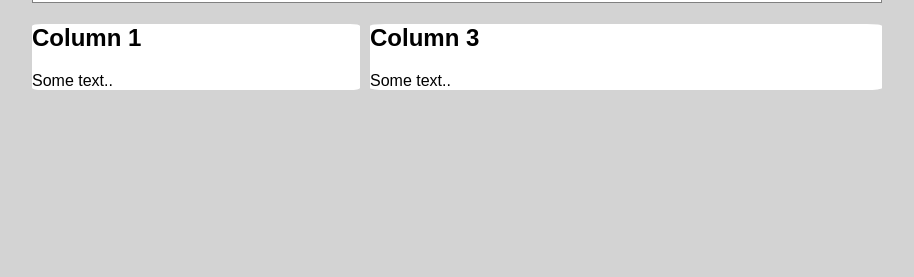
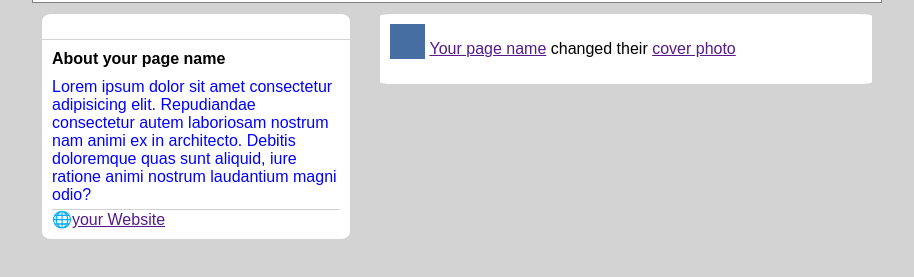
Before and after one commit to Seebo321/socail-netwrok-page, a plain HTML site: page index.html in a window 1280 px wide. Shown: the part 405-682 px from the top of the page, without its empty margins (183-1097 px from the left). Drawn offline with Linux system fonts and the light colour scheme.

Commit message:
updated sturcture to include col

```diff
--- a/assets/css/styles.css
+++ b/assets/css/styles.css
@@ -72,4 +72,15 @@ nav{
     display: table;
     clear: both;
   }
-  .leftinfo,.rightinfo{background-color: white;border-radius: 3%;}
+  .leftinfo,.rightinfo{background-color: white;border-radius: 3%;margin:10px;}
+  .abtpg {position: relative; top:25px; padding-bottom: 10px;border-top: 1px lightgrey solid;}
+  .leftinfo p {margin:10px; color: blue;}
+  .leftinfo h4 {margin:10px;}
+  .website {position: relative;top: 0; border-bottom: none;}
+  .rightinfo{padding:10px;}
+  .smllprfl {
+            position: relative;
+            float: left;
+            background-color: rgb(70, 110, 163);
+            height: 35px;
+            width: 35px;}
--- a/index.html
+++ b/index.html
@@ -25,27 +25,30 @@
         </nav>
 
         <div class="prfbtn">
-            <button class="like">👍Like</button>
+            <button class="like">👍 Like</button>
             <button class="folo">+ Follow</button><button class="msg">💬 Message</button><button class="more">⋯</button>
         </div>
-
-        </h2>
     </header>
     <div class="main">
         <div class="row">
             <div class="column left">
-              <div class="leftinfo"><h2>Column 1</h2>
-              <p>Some text..</p>
+              <div class="leftinfo">
+                <div class="abtpg">
+                    <h4>About your page name</h4>
+                    <p>Lorem ipsum dolor sit amet consectetur adipisicing elit. Repudiandae consectetur autem laboriosam nostrum nam animi ex in architecto. Debitis doloremque quas sunt aliquid, iure ratione animi nostrum laudantium magni odio?</p>
+                 </div>
+                 <p class="abtpg website">🌐<a href="">your Website</a></p>
               </div>
             </div>
     <div class="column middle">  &nbsp;
             </div>
-            <div class="column right">
-                <div class="rightinfo" ><h2>Column 3</h2>
-                        <p>Some text..</p>
+        <div class="column right">
+                <div class="rightinfo" >
+                    <div class="smllprfl"></div>
+                        <p>&nbsp;<a href="">Your page name</a> changed their <a href="">cover photo</a></p>
                 </div>
             </div>
-          </div>
+        </div>
     </div>
 </body>
 </html>
```
